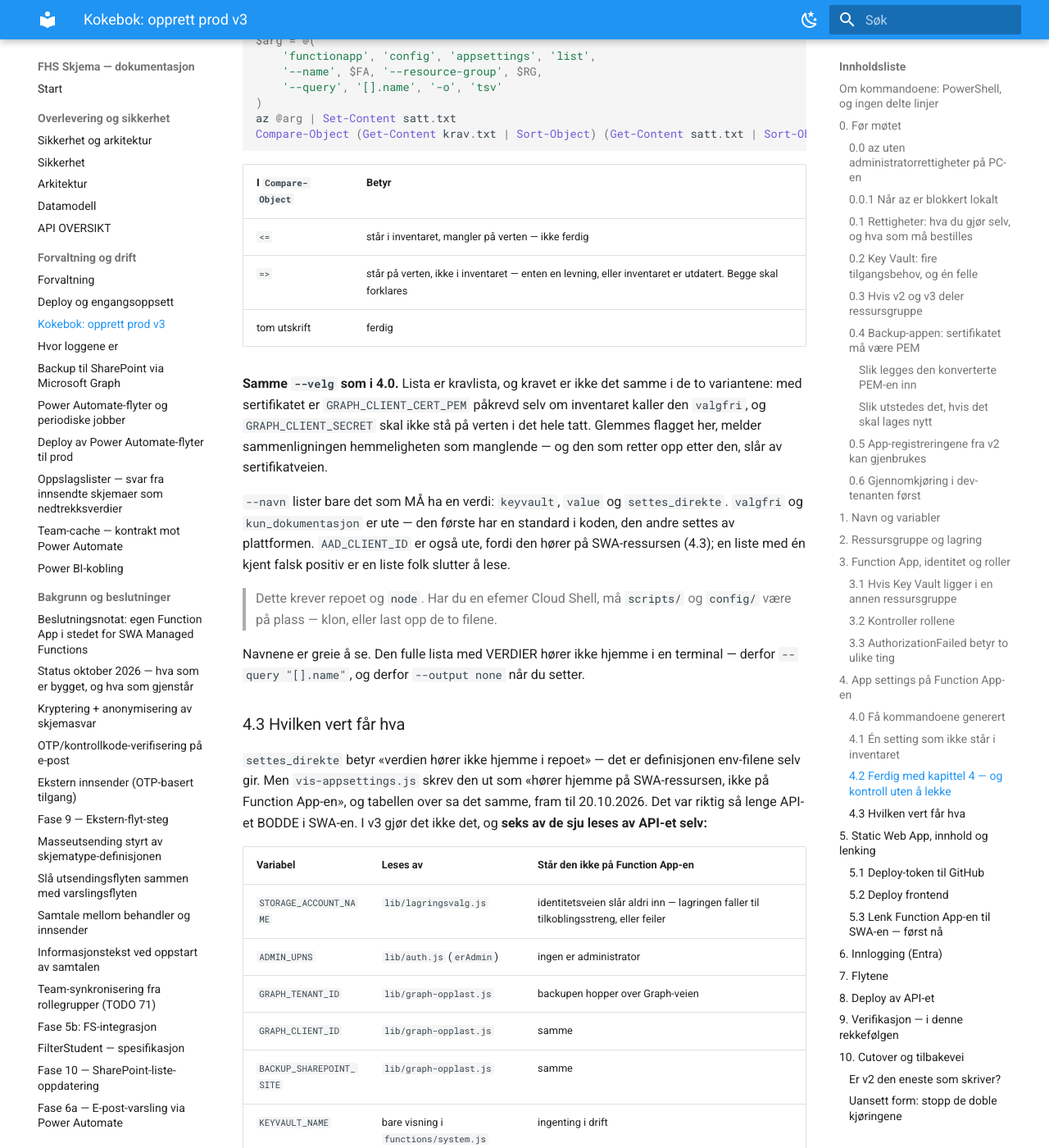
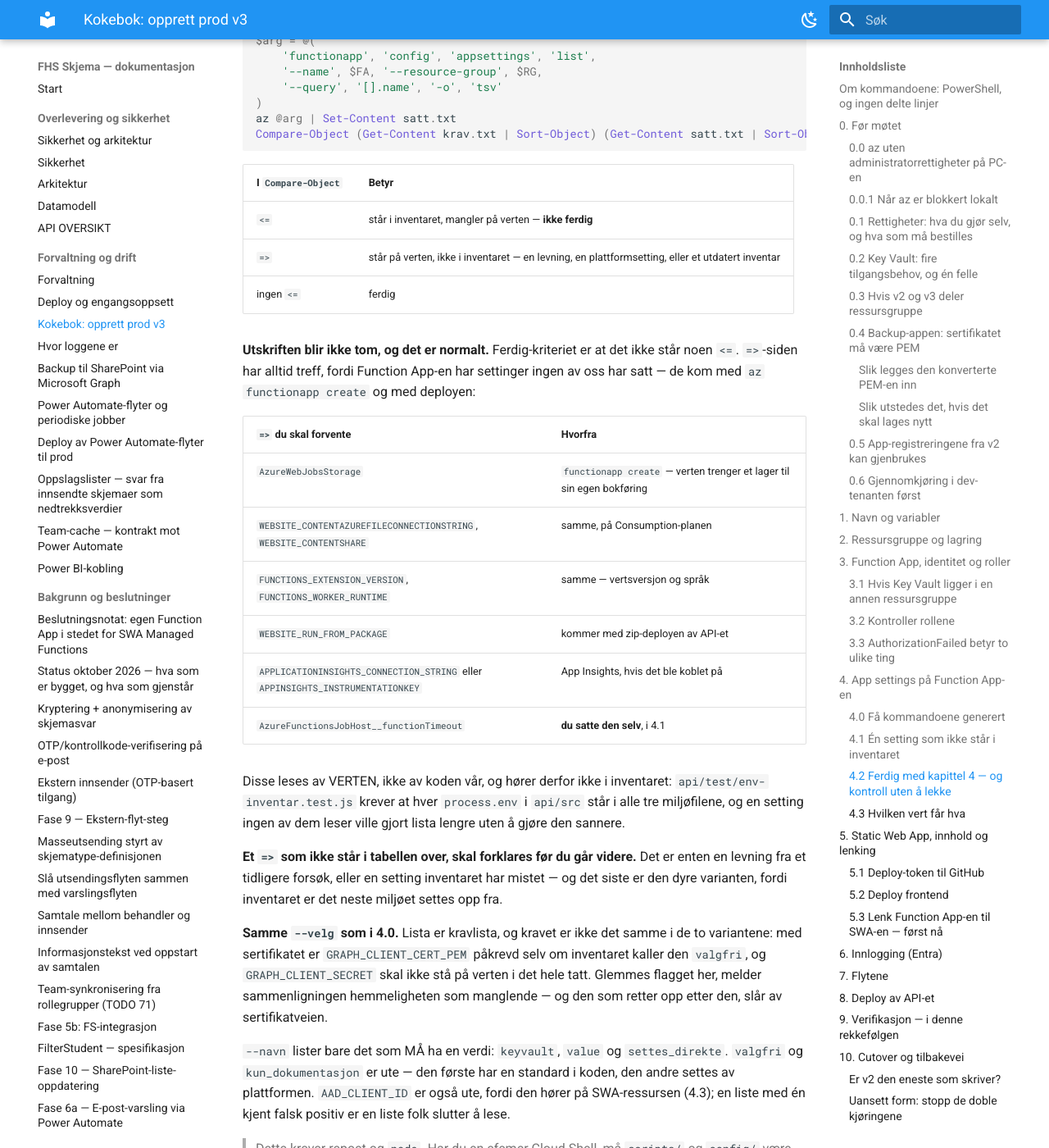
Before and after one commit to jachrist/skjema-swa, an MkDocs documentation site: the page built from docs/KOKEBOK-PROD-V3.md, in a window 1280 px wide and 1400 px high, scrolled down 25861 px. Shown: the whole window at 82% size. Built offline with MkDocs 1.6.1 and Material for MkDocs 9.7.7, drawn with Linux system fonts in a browser that asks for light colours.

Commit message:
Ferdig-kriteriet i 4.2 kunne aldri inntreffe
«Tom utskrift = ferdig», sa 4.2, og kokebok.test.js krevde at det sto
der. Begge tok feil: `=>`-siden av Compare-Object har ALLTID treff.
Function App-en har settinger ingen av oss har satt — `AzureWebJobsStorage`,
`WEBSITE_CONTENT*`, `FUNCTIONS_EXTENSION_VERSION`,
`FUNCTIONS_WORKER_RUNTIME`, `WEBSITE_RUN_FROM_PACKAGE`, App Insights — pluss
`AzureFunctionsJobHost__functionTimeout`, som kokeboka selv ber om i 4.1.

Et kriterium som aldri inntreffer er et kriterium folk slutter å bruke, og
«mener at alt er satt» er nettopp det 4.2 skulle erstatte. Verre: tabellen
sa at HVERT `=>` skal forklares, så utfallet var sju ukjente linjer midt i
et oppsett, uten noe å skille dem fra en levning med.

Kriteriet er nå at det ikke står noen `<=`, og de forventede `=>`-navnene
står i en tabell med hvor de kommer fra. Timeouten er merket «du satte den
selv, i 4.1» — den hører ikke i samme bunke som plattformens egne. Og et
`=>` utenfor tabellen skal fortsatt forklares: det er enten en levning
eller et inventar som har mistet noe, og det siste er den dyre varianten,
fordi inventaret er det neste miljøet settes opp fra.

Hvorfor de ikke hører i inventaret står også der: de leses av VERTEN, ikke
av koden vår, og env-inventar.test.js krever at hver `process.env` i
`api/src` står i alle tre miljøfilene.

Testen leser nå navnene, så en forkortet tabell blir rød. Fem mutasjoner
prøvd, alle røde: tilbake til «tom utskrift», ett plattformnavn droppet,
timeouten uten henvisning til 4.1, «blir ikke tom» fjernet, og kravet om å
forklare et uventet `=>` fjernet.

138 av 138 testfiler OK. Ingen appkode — ingen deploy kreves.

Co-Authored-By: Claude Opus 5 <noreply@anthropic.com>
Claude-Session: https://claude.ai/code/session_016ebSuKji2st85HZS2wAHNH

```diff
--- a/docs/KOKEBOK-PROD-V3.md
+++ b/docs/KOKEBOK-PROD-V3.md
@@ -1156,9 +1156,33 @@ Compare-Object (Get-Content krav.txt | Sort-Object) (Get-Content satt.txt | Sort
 
 | I `Compare-Object` | Betyr |
 |---|---|
-| `<=` | står i inventaret, mangler på verten — ikke ferdig |
-| `=>` | står på verten, ikke i inventaret — enten en levning, eller inventaret er utdatert. Begge skal forklares |
-| tom utskrift | ferdig |
+| `<=` | står i inventaret, mangler på verten — **ikke ferdig** |
+| `=>` | står på verten, ikke i inventaret — en levning, en plattformsetting, eller et utdatert inventar |
+| ingen `<=` | ferdig |
+
+**Utskriften blir ikke tom, og det er normalt.** Ferdig-kriteriet er at det
+ikke står noen `<=`. `=>`-siden har alltid treff, fordi Function App-en har
+settinger ingen av oss har satt — de kom med `az functionapp create` og med
+deployen:
+
+| `=>` du skal forvente | Hvorfra |
+|---|---|
+| `AzureWebJobsStorage` | `functionapp create` — verten trenger et lager til sin egen bokføring |
+| `WEBSITE_CONTENTAZUREFILECONNECTIONSTRING`, `WEBSITE_CONTENTSHARE` | samme, på Consumption-planen |
+| `FUNCTIONS_EXTENSION_VERSION`, `FUNCTIONS_WORKER_RUNTIME` | samme — vertsversjon og språk |
+| `WEBSITE_RUN_FROM_PACKAGE` | kommer med zip-deployen av API-et |
+| `APPLICATIONINSIGHTS_CONNECTION_STRING` eller `APPINSIGHTS_INSTRUMENTATIONKEY` | App Insights, hvis det ble koblet på |
+| `AzureFunctionsJobHost__functionTimeout` | **du satte den selv**, i 4.1 |
+
+Disse leses av VERTEN, ikke av koden vår, og hører derfor ikke i inventaret:
+`api/test/env-inventar.test.js` krever at hver `process.env` i `api/src` står
+i alle tre miljøfilene, og en setting ingen av dem leser ville gjort lista
+lengre uten å gjøre den sannere.
+
+**Et `=>` som ikke står i tabellen over, skal forklares før du går videre.**
+Det er enten en levning fra et tidligere forsøk, eller en setting inventaret
+har mistet — og det siste er den dyre varianten, fordi inventaret er det
+neste miljøet settes opp fra.
 
 **Samme `--velg` som i 4.0.** Lista er kravlista, og kravet er ikke det
 samme i de to variantene: med sertifikatet er `GRAPH_CLIENT_CERT_PEM`
```
Also changed, not shown: 1 other file.
